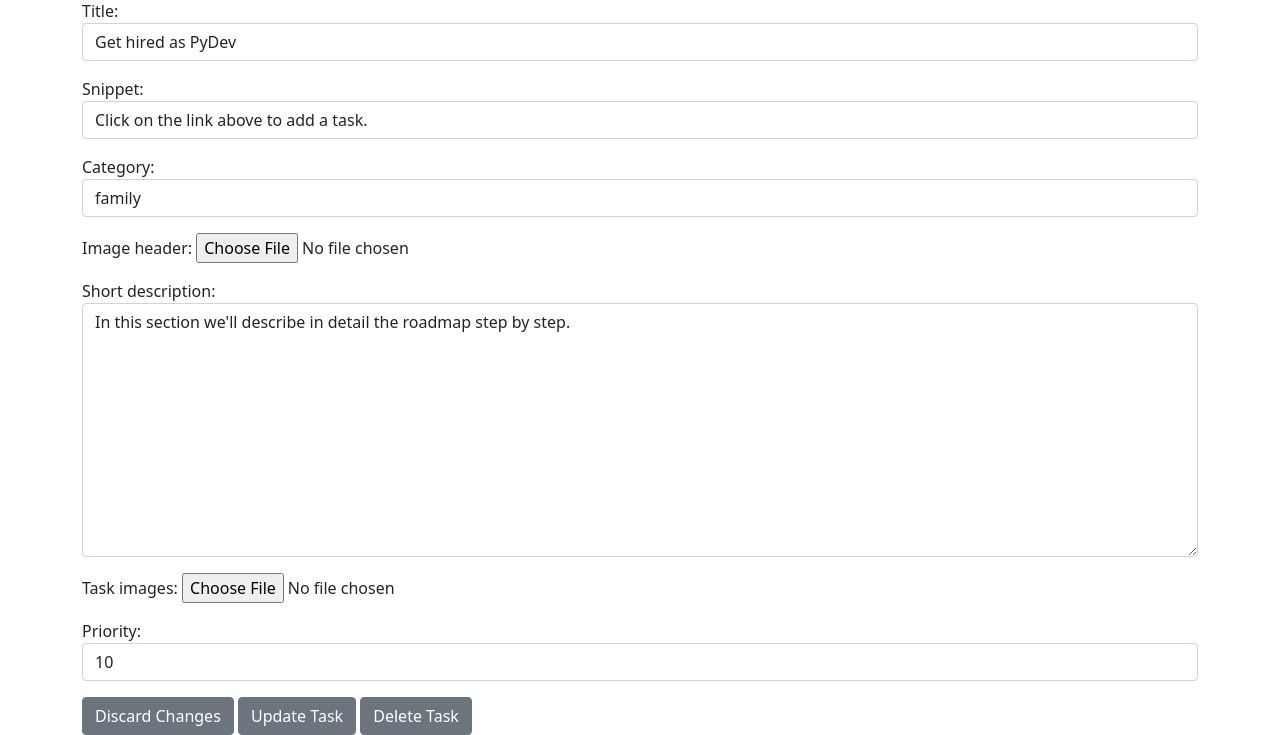
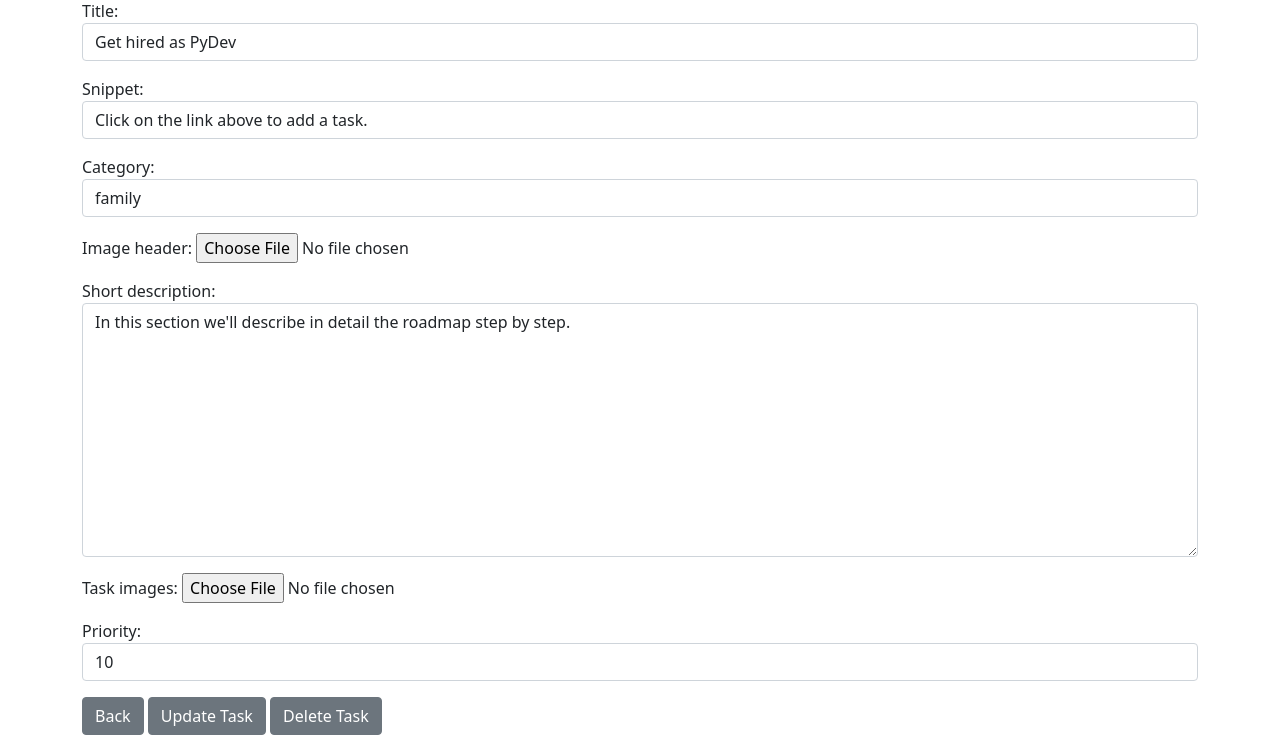
Before and after one commit to pauldzvonyk/organizer, a Django app: page /task/edit/1 in a window 1280 px wide. Shown: the part 161-896 px from the top of the page. Run offline with Django 5.2, Linux system fonts and the light colour scheme; a user stored in the database is signed in; data comes from the database, SQL or seed files in the repository; both versions use the stored data as it was after the commit; some libraries are stand-ins or nearby versions.

Commit message:
rerouting back and delete btns to task-detail

```diff
--- a/task/templates/task/delete_task.html
+++ b/task/templates/task/delete_task.html
@@ -13,7 +13,7 @@
     <form method="POST" class="submit_form">
         {% csrf_token %}
         {{ form.as_p }}
-        <a href="{% url 'home' %}" class="btn btn-secondary">Back</a>
+        <a href="{% url 'task-detail' task.pk %}" class="btn btn-secondary">Back</a>
         <button class="btn btn-secondary">Delete</button>
     </form>
 </div>
--- a/task/templates/task/edit_task.html
+++ b/task/templates/task/edit_task.html
@@ -14,7 +14,7 @@
         {% csrf_token %}
         {{ form.as_p }}
         {{ form.media }}
-        <a href="{% url 'home' %}" class="btn btn-secondary">Discard Changes</a>
+        <a href="{% url 'task-detail' task.pk %}" class="btn btn-secondary">Back</a>
         <button class="btn btn-secondary">Update Task</button>
         <a class="btn btn-secondary" href="{% url 'delete_task' task.pk %}">Delete Task</a>
     </form>
```
Also changed, not shown: db.sqlite3.
